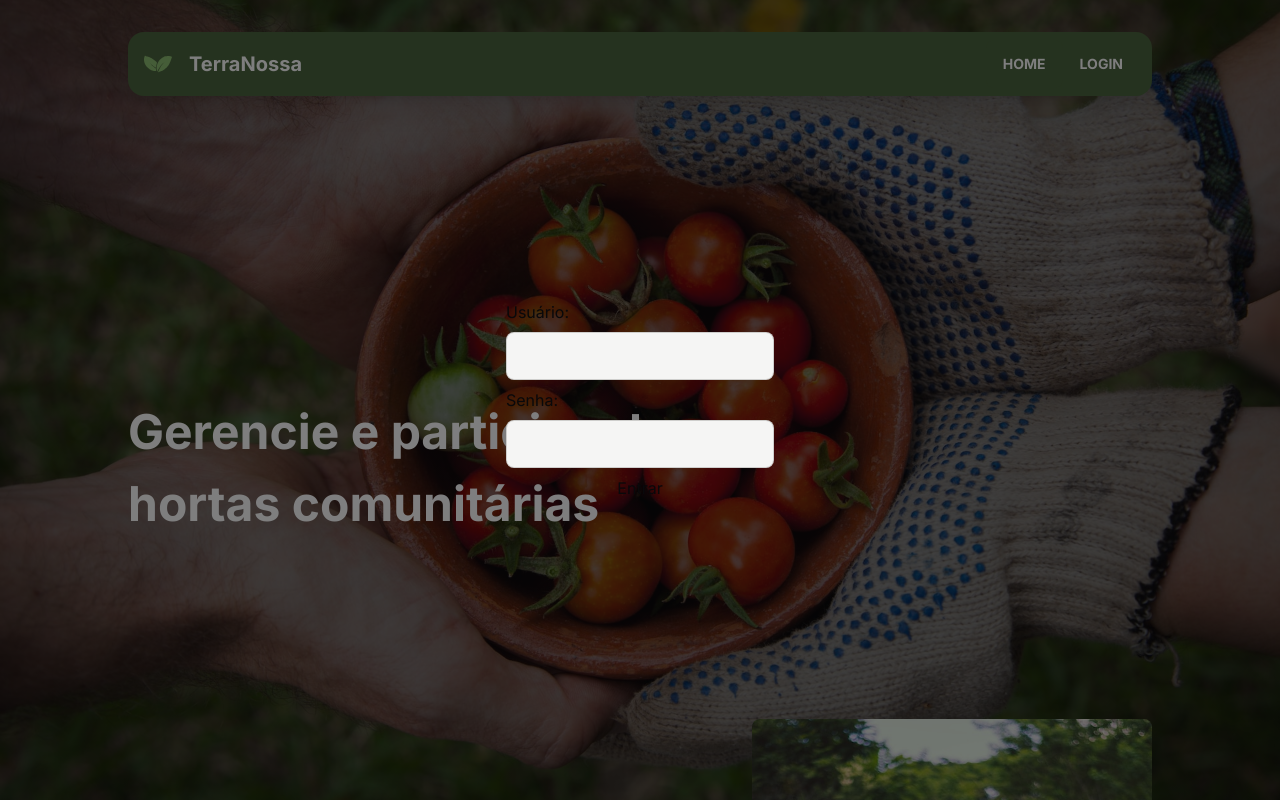
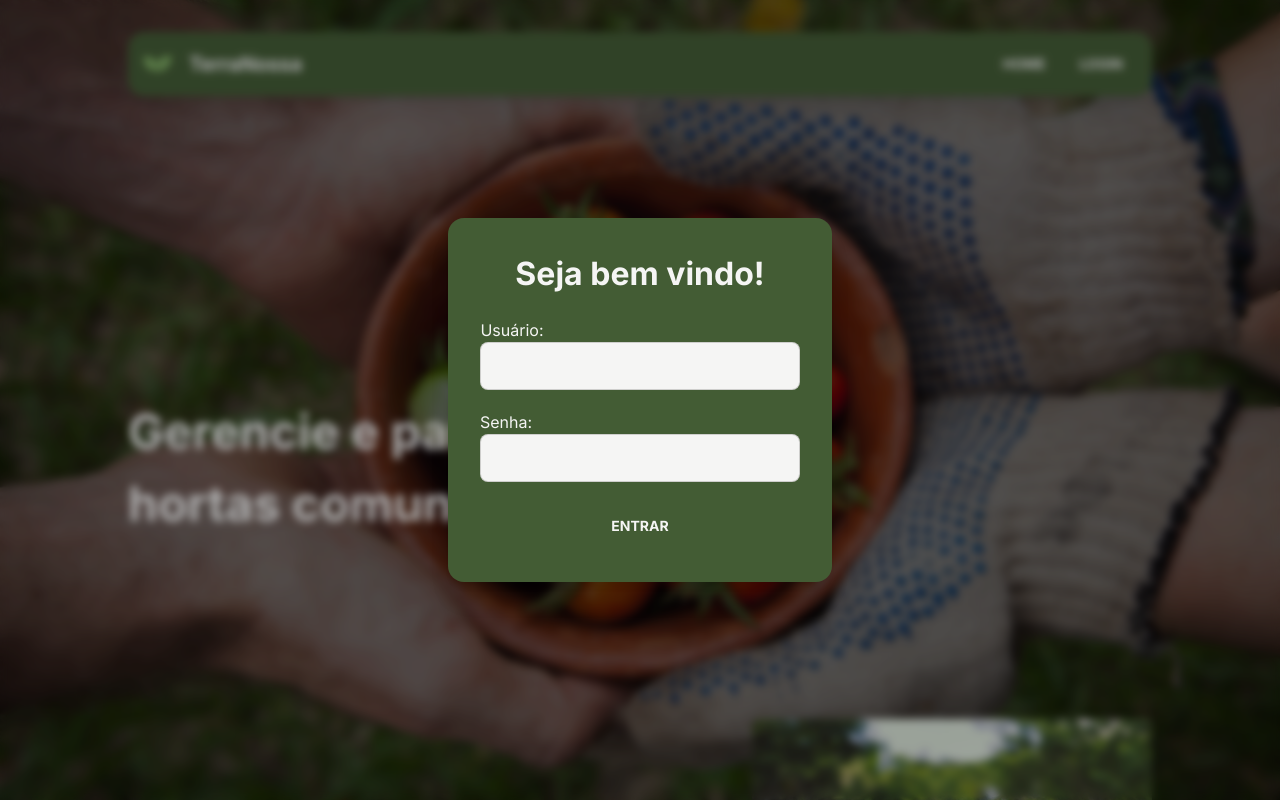
Before and after one commit to guilherme-savio/terranossa, a React (Vite) app: page / in a window 1280 px wide. Both pictures are taken after a click on the button "LOGIN". Shown: the top 800 px of the page. Built offline with nearby package versions, Linux system fonts and the light colour scheme.

Commit message:
add style to the login page :clinking_glasses:

```diff
--- a/src/pages/Login.jsx
+++ b/src/pages/Login.jsx
@@ -22,13 +22,18 @@ export function Login({ handleLogin }) {
   }
 
   return (
-    <div className="flex items-center justify-center h-screen w-screen top-0 left-0 bg-zinc-950 fixed z-10 bg-opacity-50">
-      <div className="bg-green- flex flex-col gap-2 text-zinc-950">
-        <label htmlFor="user">Usuário:</label>
-        <input className="input input-bordered w-full max-w-xs" type="text" name="user" id="user" value={user} onChange={handleSetUser} />
-        <label htmlFor="user">Senha:</label>
-        <input className="input input-bordered w-full max-w-xs" type="text" name="password" id="password" value={psswd} onChange={handleSetPsswd} />
-        <button type="submit" onClick={onHandleLogin}>Entrar</button>
+    <div className="flex items-center justify-center h-screen w-screen top-0 left-0 bg-zinc-950 fixed z-10 bg-opacity-30 backdrop-blur-sm">
+      <div className="bg-primary rounded-box shadow-xl p-8 flex flex-col items-center gap-5 text-base-100">
+        <h2>Seja bem vindo!</h2>
+        <label htmlFor="user">
+          Usuário:
+          <input className="input input-bordered w-full max-w-xs text-zinc-950 px-2.5" type="text" name="user" id="user" value={user} onChange={handleSetUser} />
+        </label>
+        <label htmlFor="password">
+          Senha:
+          <input className="input input-bordered w-full max-w-xs text-zinc-950" type="password" name="password" id="password" value={psswd} onChange={handleSetPsswd} />
+        </label>
+        <button className='btn btn-ghost text-base-100 active:text-accent w-full' type="submit" onClick={onHandleLogin}>Entrar</button>
       </div>
     </div>
   )
```
